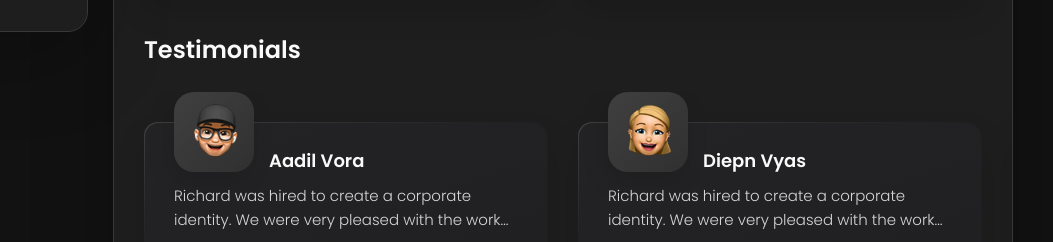
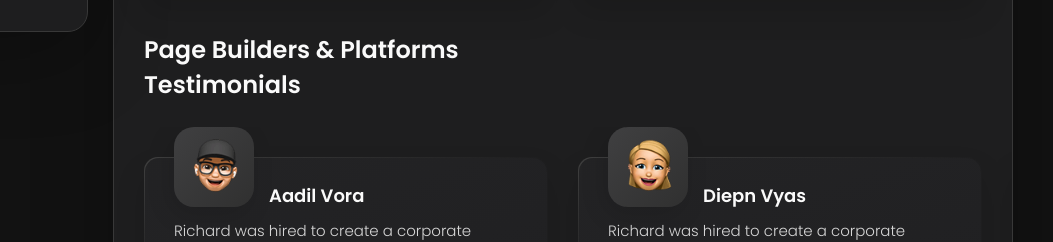
Before and after one commit to farmanlujayninfoways-arch/portfolio, a plain HTML site: page index.html in a window 1280 px wide. Shown: the part 788-1030 px from the top of the page, 227-1280 px from the left. Drawn offline with nearby package versions, Linux system fonts and the light colour scheme.

Commit message:
html update

```diff
--- a/index.html
+++ b/index.html
@@ -299,7 +299,14 @@ Whether it's a custom Webflow site, a high-performance Shopify store, or a versa
           </ul>
 
         </section>
+ <!--
+         Page Builders & Platforms -
+        -->
 
+        <section class="pagebuilder">
+          <h3 class="h3 pagebuilder-title">Page Builders & Platforms</h3>
+
+        </section>
 
         <!--
           - testimonials
```
